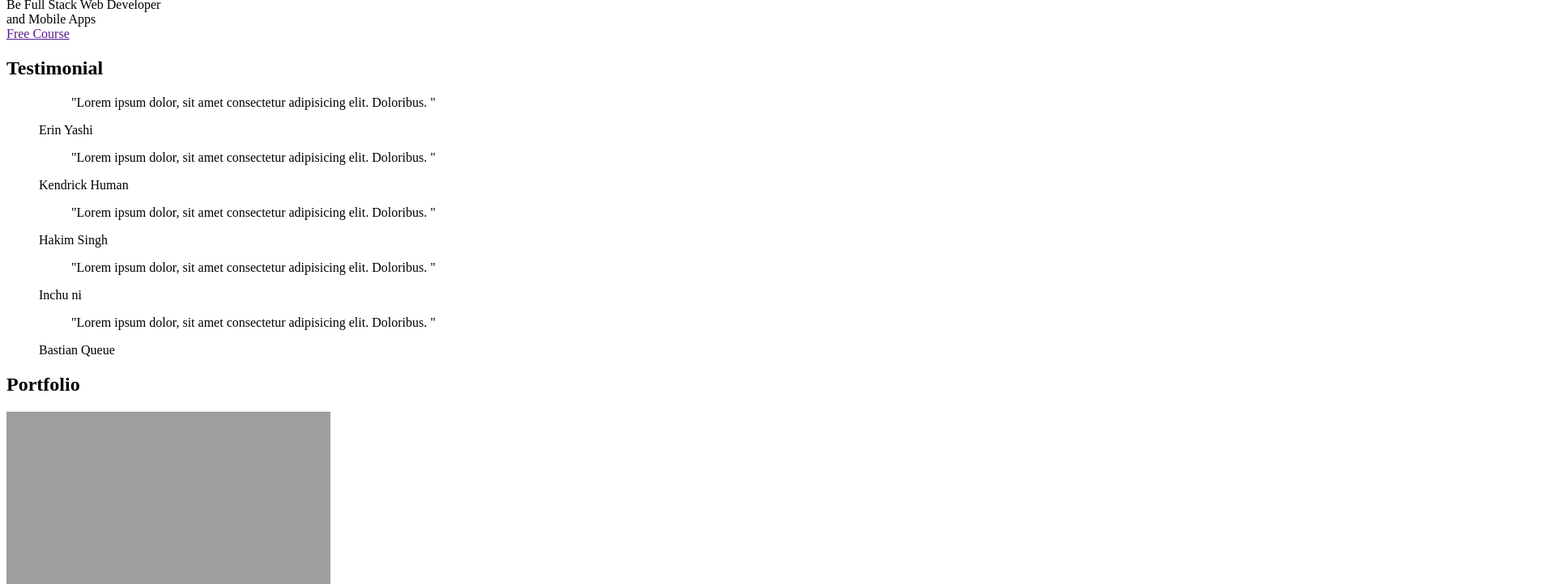
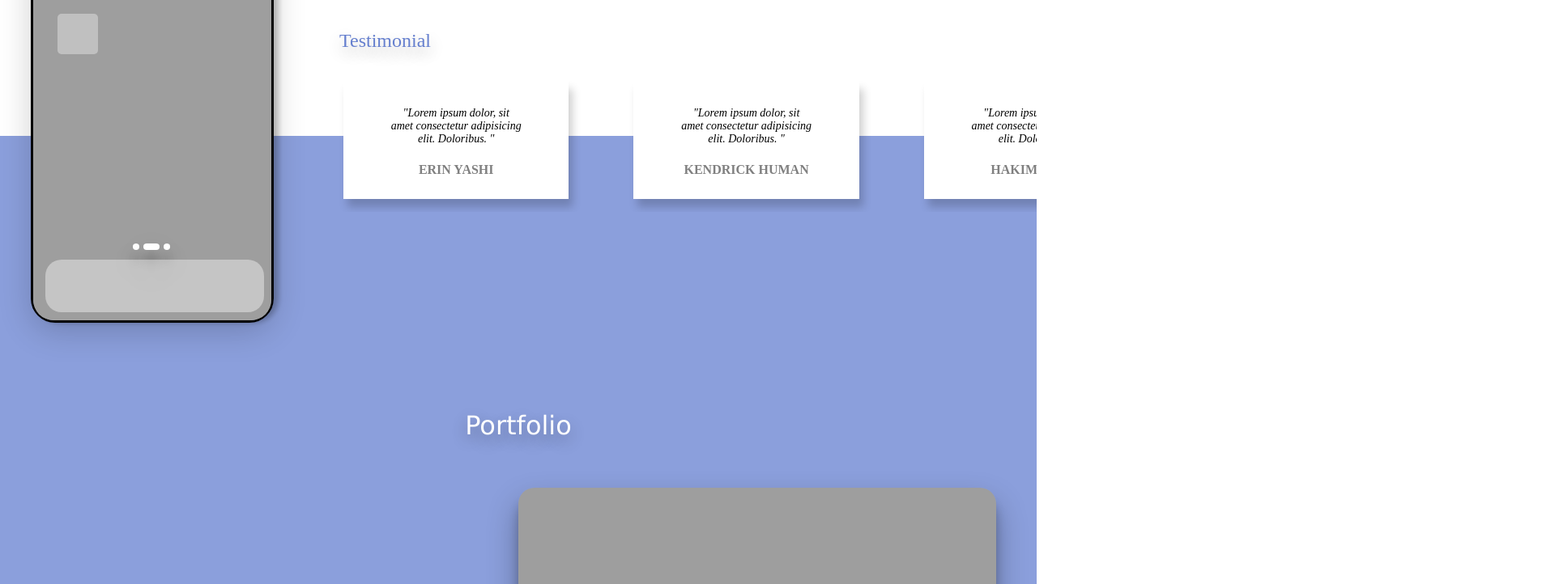
Before and after one commit to rzlstprnma/Landing-Page-only-desktop, a plain HTML site: page index.html in a window 1280 px wide. Shown: the part 257-979 px from the top of the page at 81% size, 1920 px wide, since content can reach past the window. Drawn offline with Linux system fonts and the light colour scheme; the site is published under a folder, as on GitHub Pages, so addresses that start at the root find nothing.

Commit message:
update index html

```diff
--- a/index.html
+++ b/index.html
@@ -6,8 +6,8 @@
     <meta http-equiv="X-UA-Compatible" content="ie=edge">
     <title>Document</title>
     <link href="https://stackpath.bootstrapcdn.com/font-awesome/4.7.0/css/font-awesome.min.css" rel="stylesheet" integrity="sha384-wvfXpqpZZVQGK6TAh5PVlGOfQNHSoD2xbE+QkPxCAFlNEevoEH3Sl0sibVcOQVnN" crossorigin="anonymous">
-    <link rel="stylesheet" href="/assets/css/style.css">
-    <link rel="stylesheet" href="/assets/css/glider.min.css">
+    <link rel="stylesheet" href="assets/css/style.css">
+    <link rel="stylesheet" href="assets/css/glider.min.css">
 </head>
 <body id="home">
 
@@ -223,8 +223,8 @@
     </div>
 
 
-    <script src="/assets/js/glider.min.js"></script>
-    <script src="/assets/js/script.js"></script>
+    <script src="assets/js/glider.min.js"></script>
+    <script src="assets/js/script.js"></script>
 
     <script>
         let m = document.querySelector('.mobile-phone');
```
